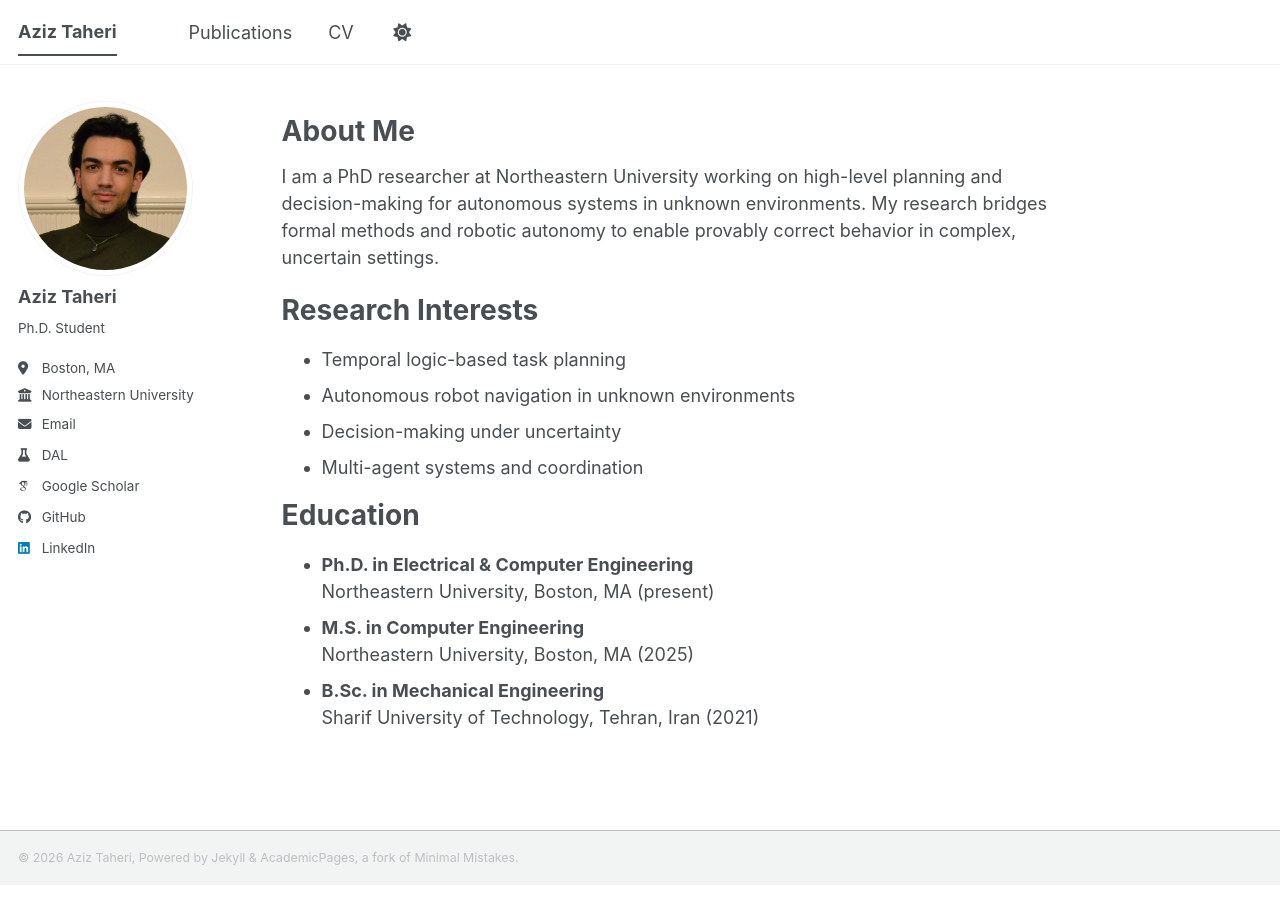
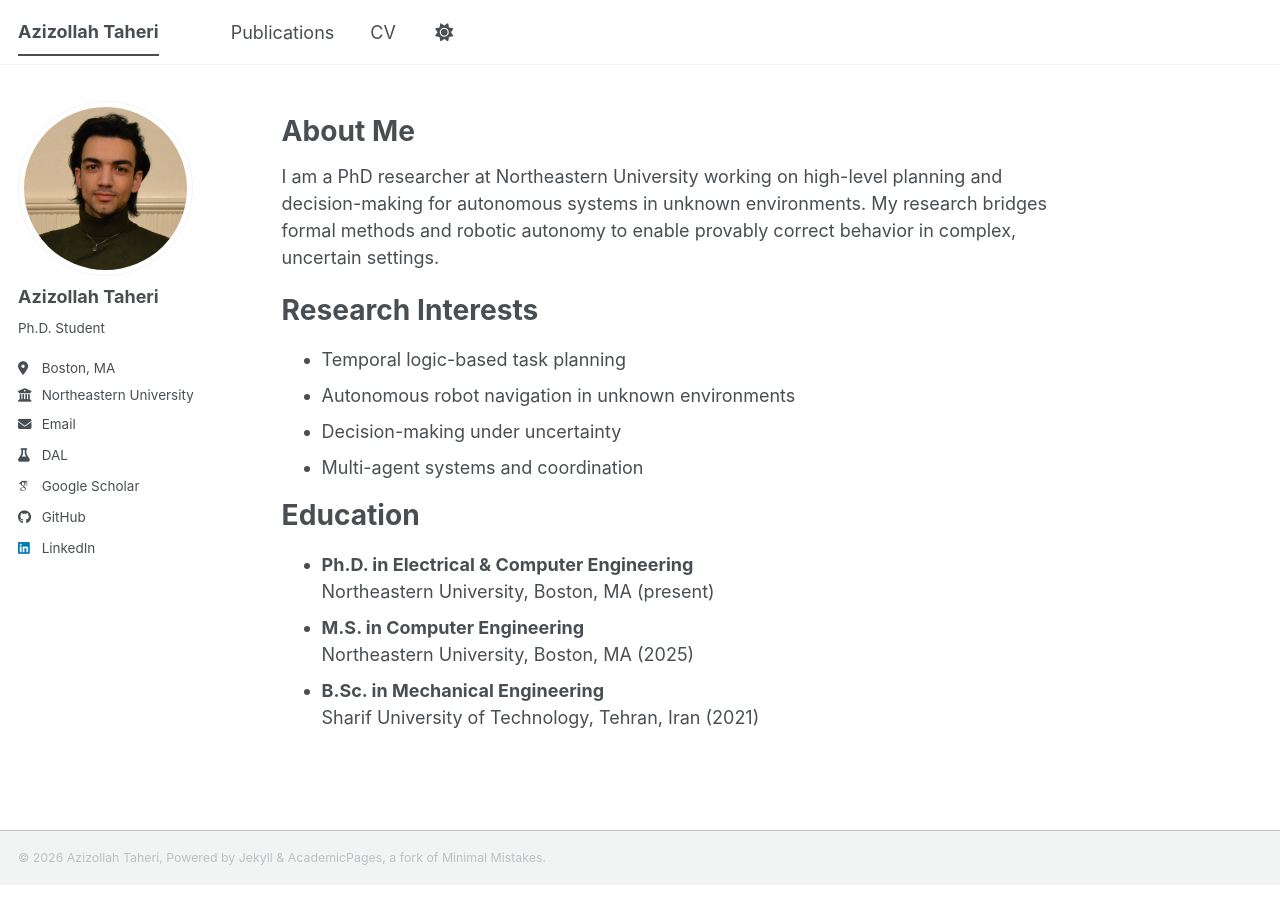
Before and after one commit to taheri-az/taheri-az.github.io, a Jekyll site: the page built from _pages/about.md, in a window 1280 px wide. Built offline with Jekyll 4.4.1, drawn with Linux system fonts in a browser that asks for light colours; some web fonts are replaced; a script bundle is joined from its source files by our own code; library files that are not in the unit come from our copies.

Commit message:
Update 10

```diff
--- a/_config.yml
+++ b/_config.yml
@@ -9,9 +9,9 @@
 # Basic Site Settings
 locale                   : "en-US"
 site_theme               : "default" # The available themes options are "default", "air", "sunrise", "mint", "dirt" and "contrast"
-title                    : "Aziz Taheri"
+title                    : "Azizollah Taheri"
 title_separator          : "-"
-name                     : &name "Aziz Taheri"
+name                     : &name "Azizollah Taheri"
 description              : &description "PhD Researcher in Robotics and Formal Methods at Northeastern University"
 url                      : https://taheri-az.github.io
 baseurl                  : "" # the subpath of your site, e.g. "/blog"
@@ -23,7 +23,7 @@ repository               : "taheri-az/taheri-az.github.io"
 author:
   # Biographic information
   avatar           : "profile.jpeg"
-  name             : "Aziz Taheri"
+  name             : "Azizollah Taheri"
   pronouns         : # example: "she/her"
   bio              : "Ph.D. Student"
   location         : "Boston, MA"
--- a/_pages/publications.html
+++ b/_pages/publications.html
@@ -143,7 +143,7 @@ author_profile: true
 }
 </style>
 
-<h2 class="pub-category-header">Conference Papers</h2>
+<h2 class="pub-category-header">Papers</h2>
 
 <ul class="pub-list">
 
```
